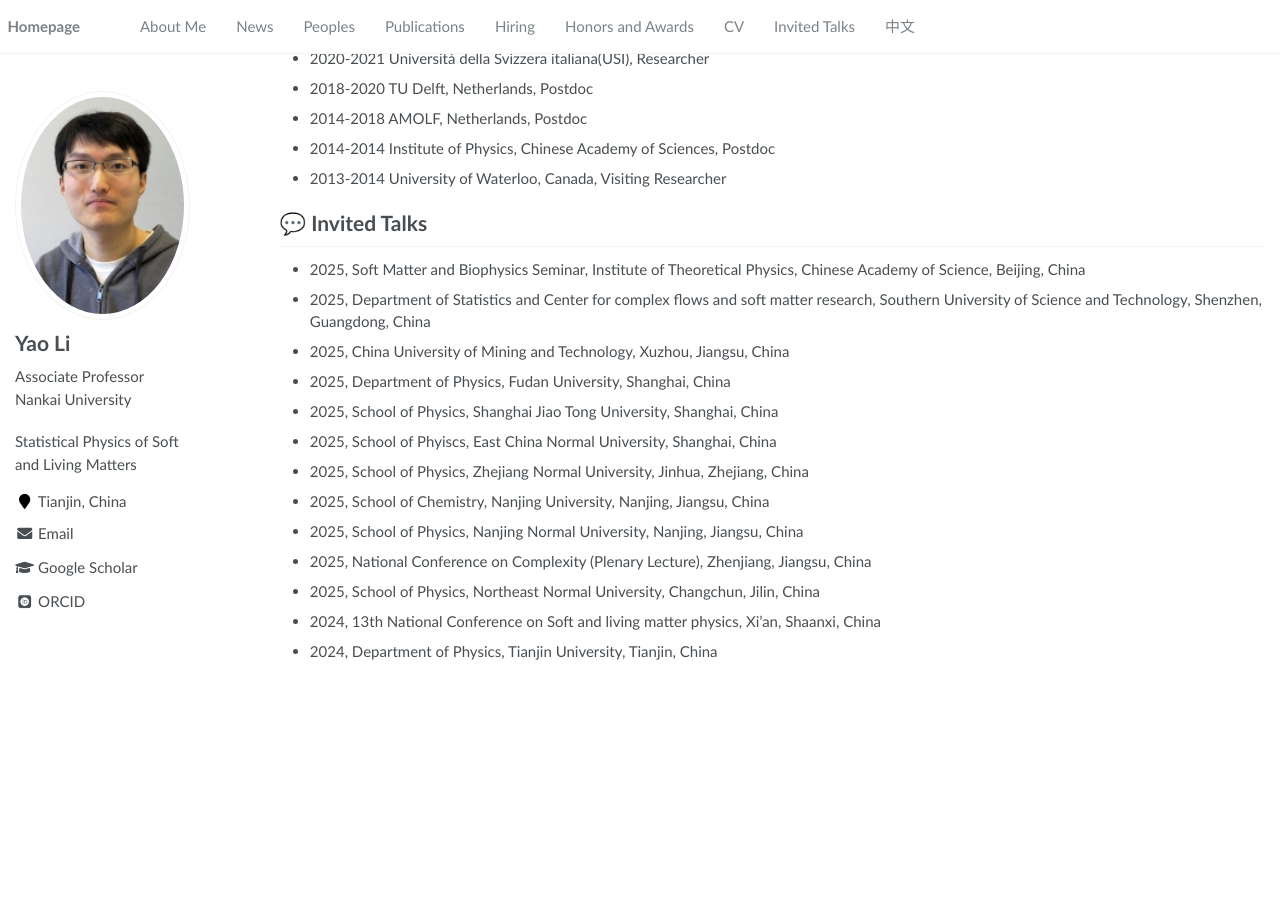
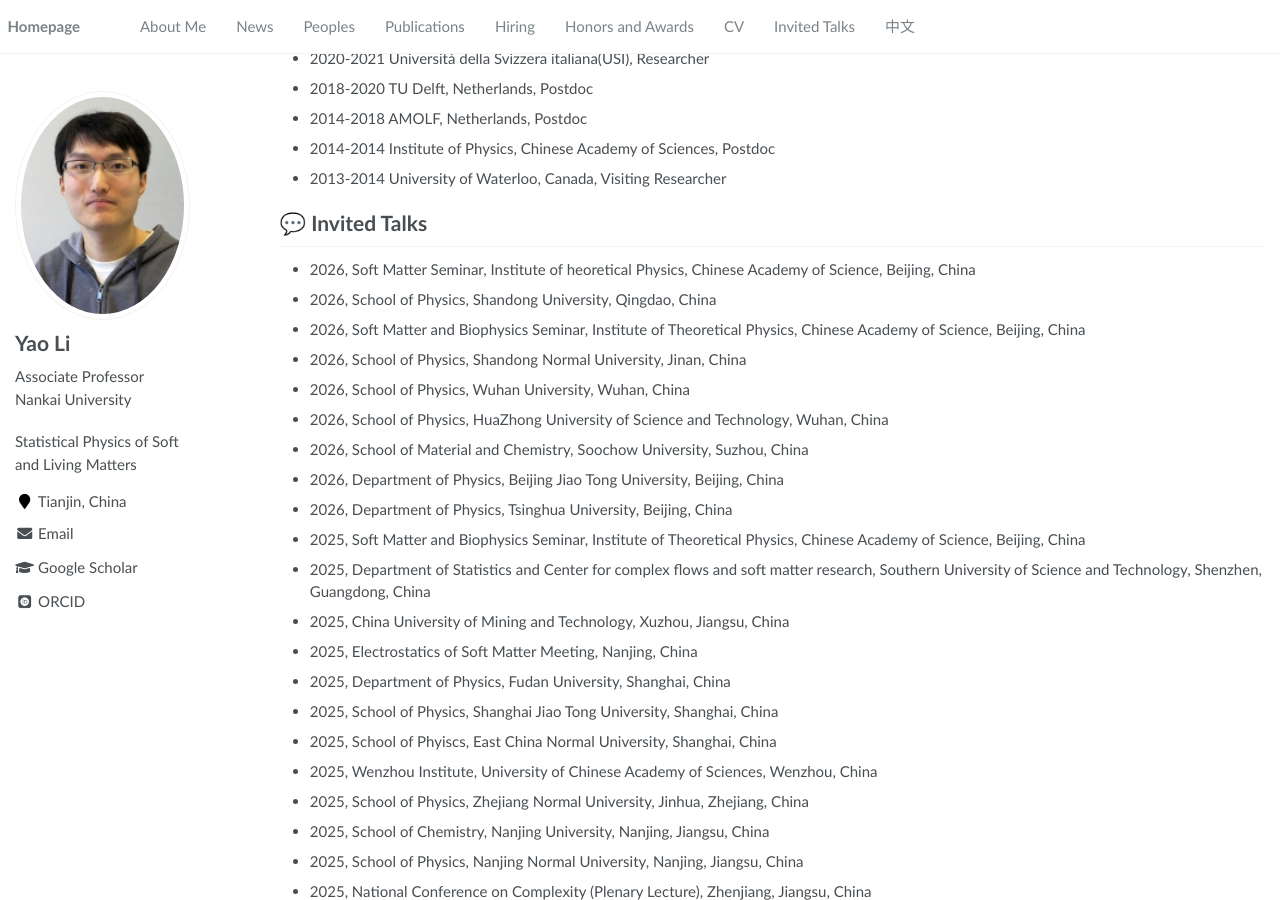
Before and after one commit to lliyao/lliyao.github.io, a Jekyll site: the page built from _pages/about.md, in a window 1280 px wide and 900 px high, scrolled down 3680 px. Built offline with Jekyll 4.4.1, drawn with Linux system fonts in a browser that asks for light colours; some web fonts are replaced; before the commit the page ends 4358 px from its top, so only the background shows below that.

Commit message:
Update about.md

```diff
--- a/_pages/about.md
+++ b/_pages/about.md
@@ -143,12 +143,23 @@ Applications will be reviewed on a rolling basis until the positions are filled.
 - 2013-2014 University of Waterloo, Canada, Visiting Researcher
 
 # 💬 Invited Talks
+- 2026, Soft Matter Seminar, Institute of heoretical Physics, Chinese Academy of Science, Beijing, China
+- 2026, School of Physics, Shandong University, Qingdao, China
+- 2026, Soft Matter and Biophysics Seminar, Institute of Theoretical Physics, Chinese Academy of Science, Beijing, China
+- 2026, School of Physics, Shandong Normal University, Jinan, China
+- 2026, School of Physics, Wuhan University, Wuhan, China
+- 2026, School of Physics, HuaZhong University of Science and Technology, Wuhan, China
+- 2026, School of Material and Chemistry, Soochow University, Suzhou, China
+- 2026, Department of Physics, Beijing Jiao Tong University, Beijing, China
+- 2026, Department of Physics, Tsinghua University, Beijing, China
 - 2025, Soft Matter and Biophysics Seminar, Institute of Theoretical Physics, Chinese Academy of Science, Beijing, China
 - 2025, Department of Statistics and Center for complex flows and soft matter research, Southern University of Science and Technology, Shenzhen, Guangdong, China
 - 2025, China University of Mining and Technology, Xuzhou, Jiangsu, China
+- 2025, Electrostatics of Soft Matter Meeting, Nanjing, China
 - 2025, Department of Physics, Fudan University, Shanghai, China
 - 2025, School of Physics, Shanghai Jiao Tong University, Shanghai, China
 - 2025, School of Phyiscs, East China Normal University, Shanghai, China
+- 2025, Wenzhou Institute, University of Chinese Academy of Sciences, Wenzhou, China
 - 2025, School of Physics, Zhejiang Normal University, Jinhua, Zhejiang, China
 - 2025, School of Chemistry, Nanjing University, Nanjing, Jiangsu, China
 - 2025, School of Physics, Nanjing Normal University, Nanjing, Jiangsu, China
```
